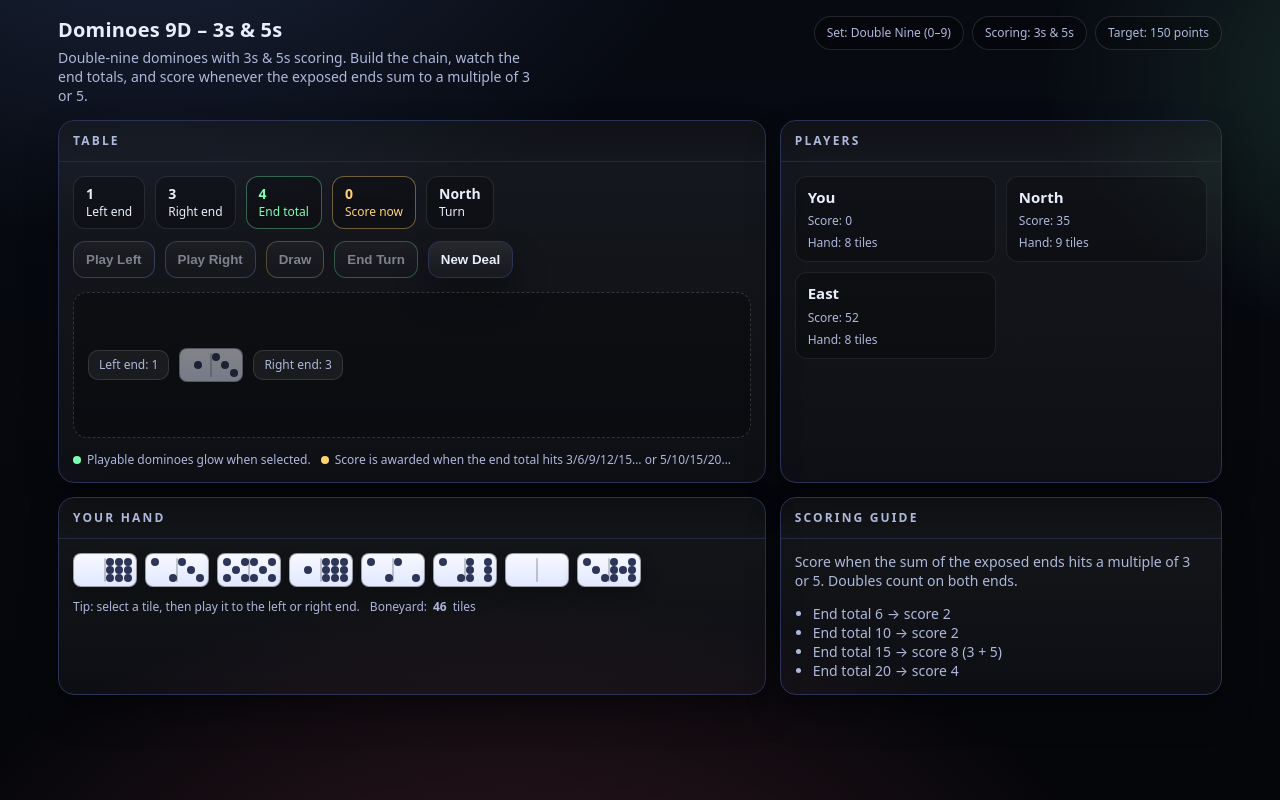
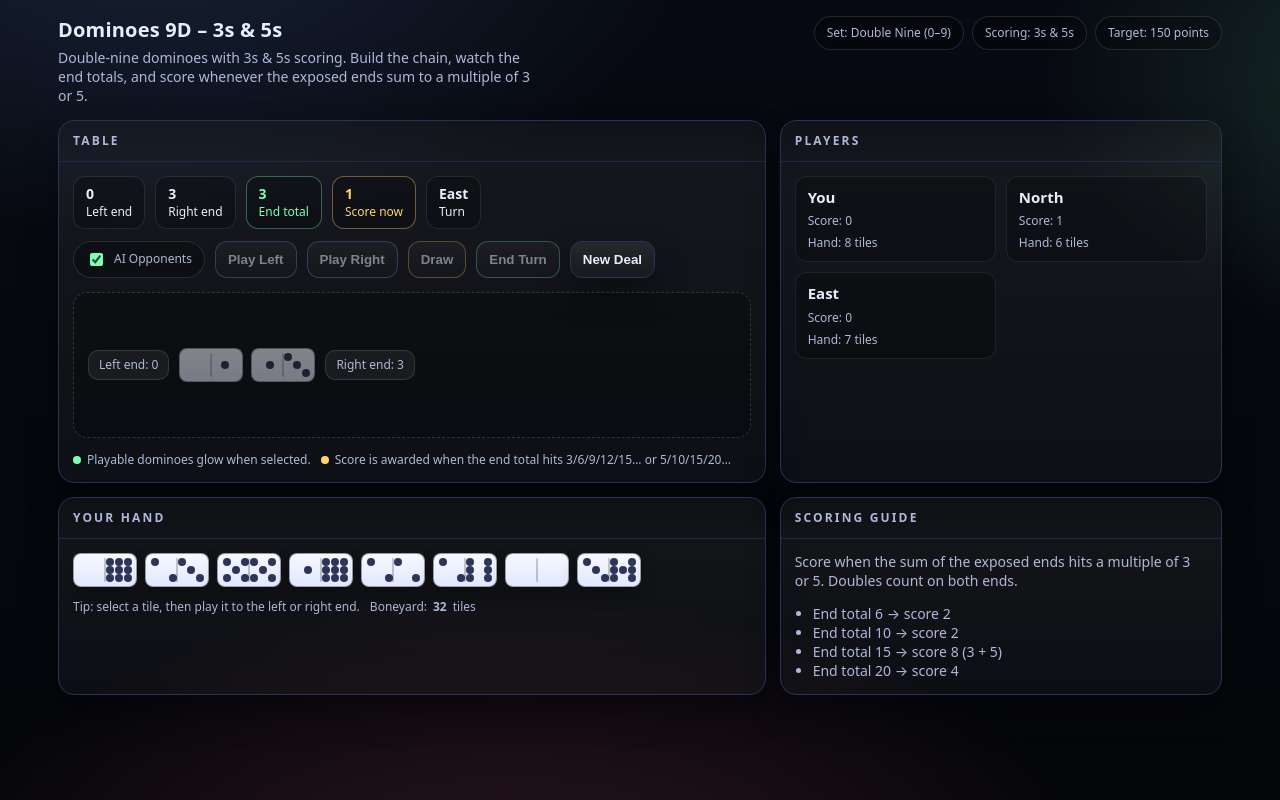
Before and after one commit to martbeat/emote.ltd, a plain HTML site: page Dominoes9d.html in a window 1280 px wide. Both pictures are taken after a click on the button "Draw". Drawn offline with Linux system fonts and the light colour scheme.

Commit message:
Add AI turns and scoring for Dominoes 9D

```diff
--- a/Dominoes9d.html
+++ b/Dominoes9d.html
@@ -270,6 +270,22 @@
     border-radius:50%;
     background: var(--accent);
   }
+  .toggle{
+    display:inline-flex;
+    align-items:center;
+    gap:8px;
+    padding:8px 12px;
+    border-radius:999px;
+    border:1px solid rgba(255,255,255,.12);
+    background: rgba(0,0,0,.25);
+    color:var(--muted);
+    font-size:12px;
+    cursor:pointer;
+    user-select:none;
+  }
+  .toggle input{
+    accent-color: var(--accent2);
+  }
 </style>
 </head>
 <body>
@@ -299,6 +315,10 @@
               <div class="stat"><strong id="turnLabel">You</strong><br>Turn</div>
             </div>
             <div class="controls">
+              <label class="toggle">
+                <input type="checkbox" id="aiToggle" checked />
+                <span>AI Opponents</span>
+              </label>
               <button class="primary" id="playLeft">Play Left</button>
               <button class="primary" id="playRight">Play Right</button>
               <button class="warn" id="drawTile">Draw</button>
@@ -331,13 +351,13 @@
             </div>
             <div class="score">
               <strong>North</strong>
-              <span>Score: 35</span>
-              <span>Hand: 9 tiles</span>
+              <span>Score: <span id="scoreNorth">0</span></span>
+              <span>Hand: <span id="handNorth">0</span> tiles</span>
             </div>
             <div class="score">
               <strong>East</strong>
-              <span>Score: 52</span>
-              <span>Hand: 8 tiles</span>
+              <span>Score: <span id="scoreEast">0</span></span>
+              <span>Hand: <span id="handEast">0</span> tiles</span>
             </div>
           </div>
         </div>
@@ -380,8 +400,13 @@
   const rightCapEl = document.getElementById("rightCap");
   const turnLabelEl = document.getElementById("turnLabel");
   const scoreYouEl = document.getElementById("scoreYou");
+  const scoreNorthEl = document.getElementById("scoreNorth");
+  const scoreEastEl = document.getElementById("scoreEast");
   const handCountEl = document.getElementById("handCount");
+  const handNorthEl = document.getElementById("handNorth");
+  const handEastEl = document.getElementById("handEast");
   const boneyardEl = document.getElementById("boneyard");
+  const aiToggleEl = document.getElementById("aiToggle");
 
   const playLeftBtn = document.getElementById("playLeft");
   const playRightBtn = document.getElementById("playRight");
@@ -390,12 +415,15 @@
   const resetBtn = document.getElementById("reset");
 
   let boneyard = [];
-  let hand = [];
   let chain = [];
   let selected = null;
-  let score = 0;
-  const turnOrder = ["You", "North", "East"];
+  const players = [
+    { name: "You", hand: [], score: 0, isAI: false },
+    { name: "North", hand: [], score: 0, isAI: true },
+    { name: "East", hand: [], score: 0, isAI: true }
+  ];
   let currentTurn = 0;
+  let aiInProgress = false;
 
   function buildSet(){
     const tiles = [];
@@ -493,9 +521,13 @@
   }
 
   function setTurn(index){
-    currentTurn = (index + turnOrder.length) % turnOrder.length;
-    turnLabelEl.textContent = turnOrder[currentTurn];
+    currentTurn = (index + players.length) % players.length;
+    turnLabelEl.textContent = players[currentTurn].name;
+    if (currentTurn !== 0){
+      selected = null;
+    }
     updatePlayButtons();
+    queueAiTurn();
   }
 
   function advanceTurn(){
@@ -504,16 +536,17 @@
 
   function renderHand(){
     handEl.innerHTML = "";
-    hand.forEach((tile, index) => {
+    players[0].hand.forEach((tile, index) => {
       const domino = renderDomino(tile, { selected: selected === index });
       domino.addEventListener("click", () => {
+        if (currentTurn !== 0) return;
         selected = selected === index ? null : index;
         renderHand();
         updatePlayButtons();
       });
       handEl.appendChild(domino);
     });
-    handCountEl.textContent = hand.length;
+    handCountEl.textContent = players[0].hand.length;
   }
 
   function updatePlayButtons(){
@@ -522,22 +555,22 @@
       playLeftBtn.disabled = true;
       playRightBtn.disabled = true;
       drawBtn.disabled = !isYourTurn;
-      endTurnBtn.disabled = !isYourTurn;
+      endTurnBtn.disabled = !isYourTurn && aiToggleEl.checked;
       return;
     }
-    const tile = hand[selected];
+    const tile = players[0].hand[selected];
     if (!tile){
       playLeftBtn.disabled = true;
       playRightBtn.disabled = true;
       drawBtn.disabled = !isYourTurn;
-      endTurnBtn.disabled = !isYourTurn;
+      endTurnBtn.disabled = !isYourTurn && aiToggleEl.checked;
       return;
     }
     if (chain.length === 0){
       playLeftBtn.disabled = !isYourTurn;
       playRightBtn.disabled = !isYourTurn;
       drawBtn.disabled = !isYourTurn;
-      endTurnBtn.disabled = !isYourTurn;
+      endTurnBtn.disabled = !isYourTurn && aiToggleEl.checked;
       return;
     }
     const left = chain[0][0];
@@ -545,18 +578,17 @@
     playLeftBtn.disabled = !isYourTurn || !(tile[0] === left || tile[1] === left);
     playRightBtn.disabled = !isYourTurn || !(tile[0] === right || tile[1] === right);
     drawBtn.disabled = !isYourTurn;
-    endTurnBtn.disabled = !isYourTurn;
+    endTurnBtn.disabled = !isYourTurn && aiToggleEl.checked;
   }
 
-  function playTile(side){
-    if (currentTurn !== 0) return;
-    if (selected === null) return;
-    const tile = hand[selected];
-    if (!tile) return;
+  function placeTile(playerIndex, handIndex, side){
+    const player = players[playerIndex];
+    const tile = player.hand[handIndex];
+    if (!tile) return false;
 
     if (chain.length === 0){
       chain.push(tile);
-      hand.splice(selected, 1);
+      player.hand.splice(handIndex, 1);
     } else if (side === "left"){
       const left = chain[0][0];
       if (tile[1] === left){
@@ -564,9 +596,9 @@
       } else if (tile[0] === left){
         chain.unshift([tile[1], tile[0]]);
       } else {
-        return;
+        return false;
       }
-      hand.splice(selected, 1);
+      player.hand.splice(handIndex, 1);
     } else {
       const right = chain[chain.length - 1][1];
       if (tile[0] === right){
@@ -574,17 +606,86 @@
       } else if (tile[1] === right){
         chain.push([tile[1], tile[0]]);
       } else {
-        return;
+        return false;
       }
-      hand.splice(selected, 1);
+      player.hand.splice(handIndex, 1);
     }
 
-    selected = null;
     const earned = scoreForTotal(chain[0][0] + chain[chain.length - 1][1]);
     if (earned > 0){
-      score += earned;
-      scoreYouEl.textContent = score;
+      player.score += earned;
     }
+    return true;
+  }
+
+  function findBestMove(handTiles){
+    if (chain.length === 0){
+      if (handTiles.length === 0) return null;
+      return { index: 0, side: "left" };
+    }
+    const left = chain[0][0];
+    const right = chain[chain.length - 1][1];
+    let best = null;
+    handTiles.forEach((tile, index) => {
+      const canLeft = tile[0] === left || tile[1] === left;
+      const canRight = tile[0] === right || tile[1] === right;
+      const options = [];
+      if (canLeft) options.push("left");
+      if (canRight) options.push("right");
+      options.forEach((side) => {
+        const nextLeft = side === "left" ? (tile[0] === left ? tile[1] : tile[0]) : left;
+        const nextRight = side === "right" ? (tile[0] === right ? tile[1] : tile[0]) : right;
+        const earned = scoreForTotal(nextLeft + nextRight);
+        if (!best || earned > best.earned){
+          best = { index, side, earned };
+        }
+      });
+    });
+    return best;
+  }
+
+  function queueAiTurn(){
+    if (aiInProgress) return;
+    if (currentTurn === 0) return;
+    if (!aiToggleEl.checked) return;
+    aiInProgress = true;
+    setTimeout(() => {
+      runAiTurn();
+      aiInProgress = false;
+    }, 600);
+  }
+
+  function runAiTurn(){
+    if (currentTurn === 0) return;
+    const player = players[currentTurn];
+    const move = findBestMove(player.hand);
+    if (move){
+      placeTile(currentTurn, move.index, move.side);
+      render();
+      advanceTurn();
+      return;
+    }
+    if (boneyard.length > 0){
+      player.hand.push(boneyard.pop());
+      render();
+      const moveAfterDraw = findBestMove(player.hand);
+      if (moveAfterDraw){
+        placeTile(currentTurn, moveAfterDraw.index, moveAfterDraw.side);
+        render();
+      }
+    }
+    advanceTurn();
+  }
+
+  function playTile(side){
+    if (currentTurn !== 0) return;
+    if (selected === null) return;
+    const tile = players[0].hand[selected];
+    if (!tile) return;
+
+    if (!placeTile(currentTurn, selected, side)) return;
+
+    selected = null;
     render();
     advanceTurn();
   }
@@ -592,7 +693,7 @@
   function drawTile(){
     if (currentTurn !== 0) return;
     if (boneyard.length === 0) return;
-    hand.push(boneyard.pop());
+    players[0].hand.push(boneyard.pop());
     render();
     advanceTurn();
   }
@@ -600,12 +701,16 @@
   function resetGame(){
     const tiles = buildSet();
     shuffle(tiles);
-    hand = tiles.splice(0, 7);
+    players.forEach((player) => {
+      player.hand = tiles.splice(0, 7);
+      player.score = 0;
+    });
     chain = [tiles.pop()];
     boneyard = tiles;
     selected = null;
-    score = 0;
-    scoreYouEl.textContent = score;
+    scoreYouEl.textContent = players[0].score;
+    scoreNorthEl.textContent = players[1].score;
+    scoreEastEl.textContent = players[2].score;
     setTurn(0);
     render();
   }
@@ -616,6 +721,11 @@
     updateEnds();
     updatePlayButtons();
     boneyardEl.textContent = boneyard.length;
+    scoreYouEl.textContent = players[0].score;
+    scoreNorthEl.textContent = players[1].score;
+    scoreEastEl.textContent = players[2].score;
+    handNorthEl.textContent = players[1].hand.length;
+    handEastEl.textContent = players[2].hand.length;
   }
 
   playLeftBtn.addEventListener("click", () => playTile("left"));
@@ -623,6 +733,7 @@
   drawBtn.addEventListener("click", drawTile);
   endTurnBtn.addEventListener("click", advanceTurn);
   resetBtn.addEventListener("click", resetGame);
+  aiToggleEl.addEventListener("change", queueAiTurn);
 
   resetGame();
 </script>
```
